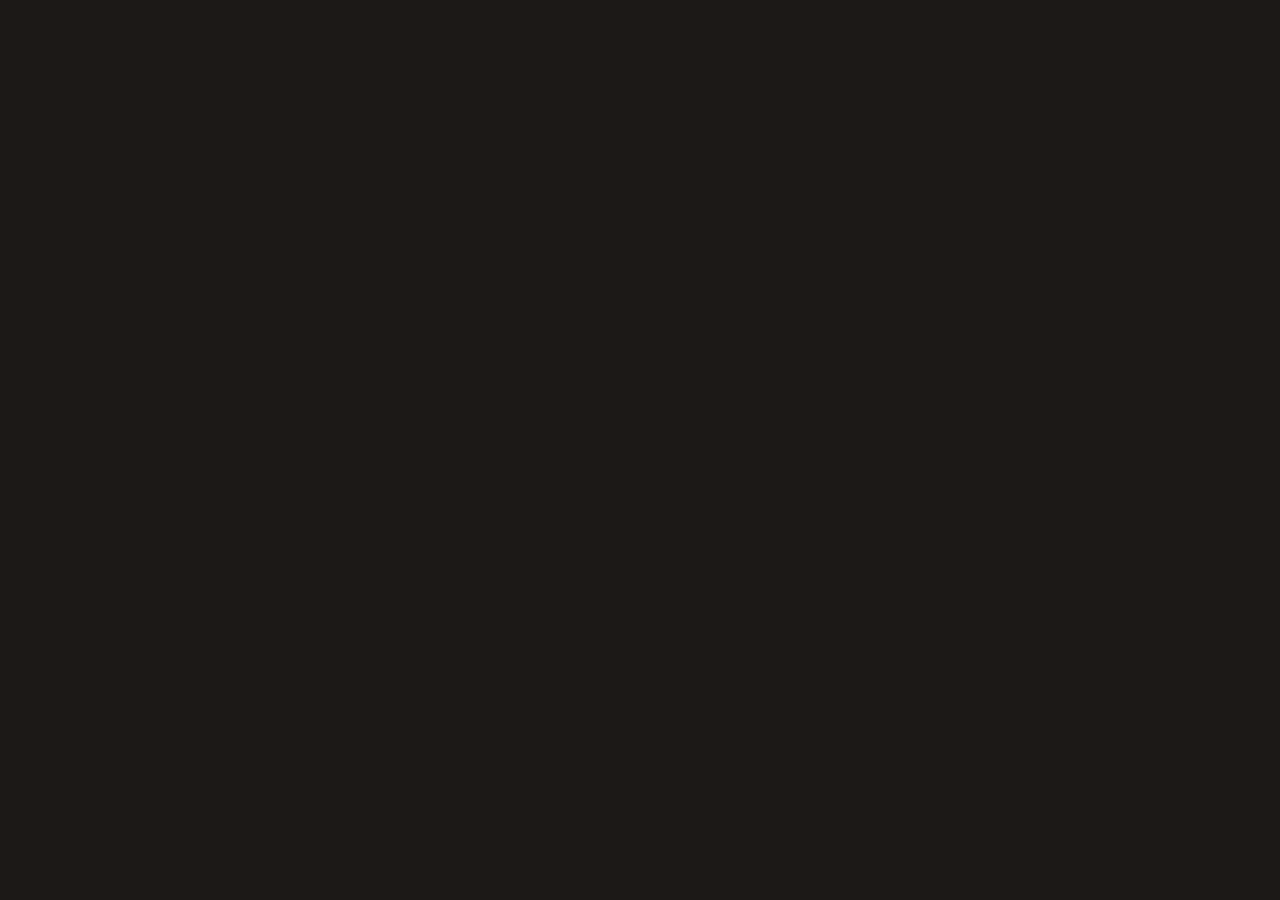
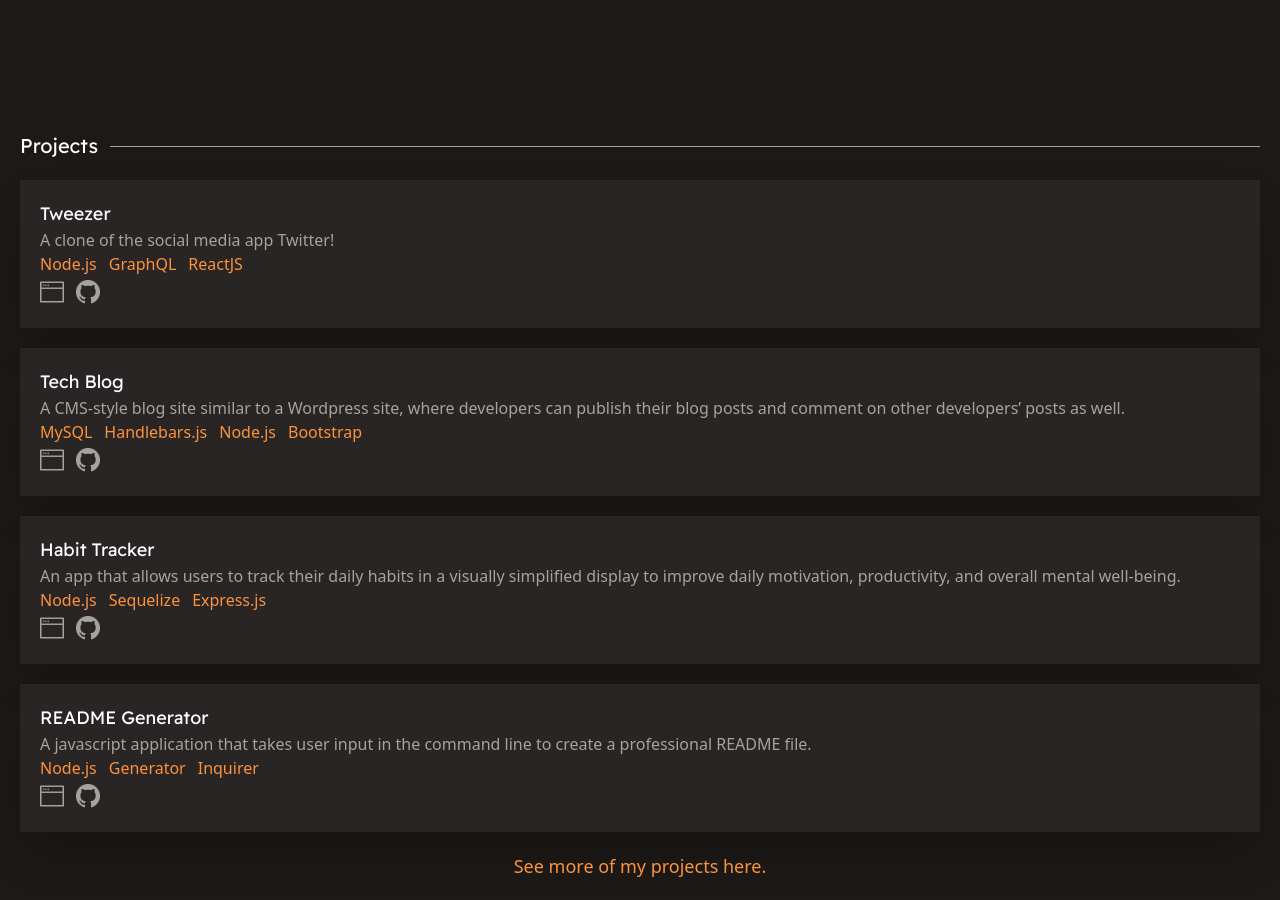
Before and after one commit to realnifty/react-portfolio-v2, a React (Create React App) app: page / in a window 1280 px wide. Shown: the part 2420-3320 px from the top of the page. Before the commit the page ends 2488 px from the top, so only its background shows below. Built offline with nearby package versions, Linux system fonts and the light colour scheme.

Commit message:
installed bootstrap icons, created projects section

```diff
--- a/package.json
+++ b/package.json
@@ -6,6 +6,7 @@
     "@testing-library/jest-dom": "^5.16.5",
     "@testing-library/react": "^13.3.0",
     "@testing-library/user-event": "^13.5.0",
+    "bootstrap-icons": "^1.9.1",
     "hamburger-react": "^2.5.0",
     "react": "^18.2.0",
     "react-dom": "^18.2.0",
--- a/src/App.js
+++ b/src/App.js
@@ -2,6 +2,7 @@
 import Jumbotron from './components/Jumbotron';
 import About from './components/About';
 import Skills from './components/Skills'
+import Projects from './components/Projects';
 
 function App() {
   return (
@@ -11,6 +12,7 @@
         <Jumbotron />
         <About />
         <Skills />
+        <Projects />
       </main>
     </>
   );
--- /dev/null
+++ b/src/components/Projects/index.js
@@ -0,0 +1,45 @@
+import React from 'react';
+
+function Projects() {
+
+    const projects = [
+        { name: "Tweezer", description: "A clone of the social media app Twitter!", repo: "https://github.com/realnifty/tweezer", deployment: "https://tweezer-app.herokuapp.com/", tags: ["Node.js", "GraphQL", "ReactJS"] },
+        { name: "Tech Blog", description: "A CMS-style blog site similar to a Wordpress site, where developers can publish their blog posts and comment on other developers’ posts as well.", repo: "https://github.com/realnifty/tech-blog", deployment: "https://realnifty-tech-blog.herokuapp.com/", tags: ["MySQL", "Handlebars.js", "Node.js", "Bootstrap"] },
+        { name: "Habit Tracker", description: "An app that allows users to track their daily habits in a visually simplified display to improve daily motivation, productivity, and overall mental well-being.", repo: "https://github.com/realnifty/habit-tracker", deployment: "https://habitualtracker.herokuapp.com/", tags: ["Node.js", "Sequelize", "Express.js"] },
+        { name: "README Generator", description: "A javascript application that takes user input in the command line to create a professional README file.", repo: "https://github.com/realnifty/09-README-generator", deployment: "https://github.com/realnifty/09-README-generator", tags: ["Node.js", "Generator", "Inquirer"] },
+    ]
+
+
+    return (
+        <section className='mx-5 py-16 h-screen' id='projects'>
+            <div className='flex items-center'>
+                <h1 className="text-white text-xl font-readex mr-3">Projects</h1>
+                <div className='h-px w-full bg-stone-400'></div>
+            </div>
+            <div className='py-5'>
+                {projects.map((project) => (
+                    <div className='text-white bg-stone-800 mb-5 p-5 flex flex-col justify-between shadow-2xl'>
+                        <h1 className='font-readex text-lg'>{project.name}</h1>
+                        <p className='text-stone-400'>{project.description}</p>
+                        <ul className="flex items-center text-orange-400">
+                            {project.tags.map((tag) => (
+                                <li className='mr-3'>{tag}</li>
+                            ))}
+                        </ul>
+                        <div className='text-2xl text-stone-400'>
+                            <a className='mr-3' href={project.deployment}>
+                                <i className="bi bi-window-fullscreen"></i>
+                            </a>
+                            <a href={project.repo}>
+                                <i className="bi bi-github"></i>
+                            </a>
+                        </div>
+                    </div>
+                ))}
+                <a className='block text-lg text-orange-400 text-center' href="">See more of my projects here.</a>
+            </div>
+        </section>
+    )
+}
+
+export default Projects;
--- a/src/index.js
+++ b/src/index.js
@@ -1,6 +1,7 @@
 import React from 'react';
 import ReactDOM from 'react-dom/client';
 import './index.css';
+import "bootstrap-icons/font/bootstrap-icons.css";
 import App from './App';
 import reportWebVitals from './reportWebVitals';
 
```
Also changed, not shown: 1 other file (tests, documents, lock files or other folders).
